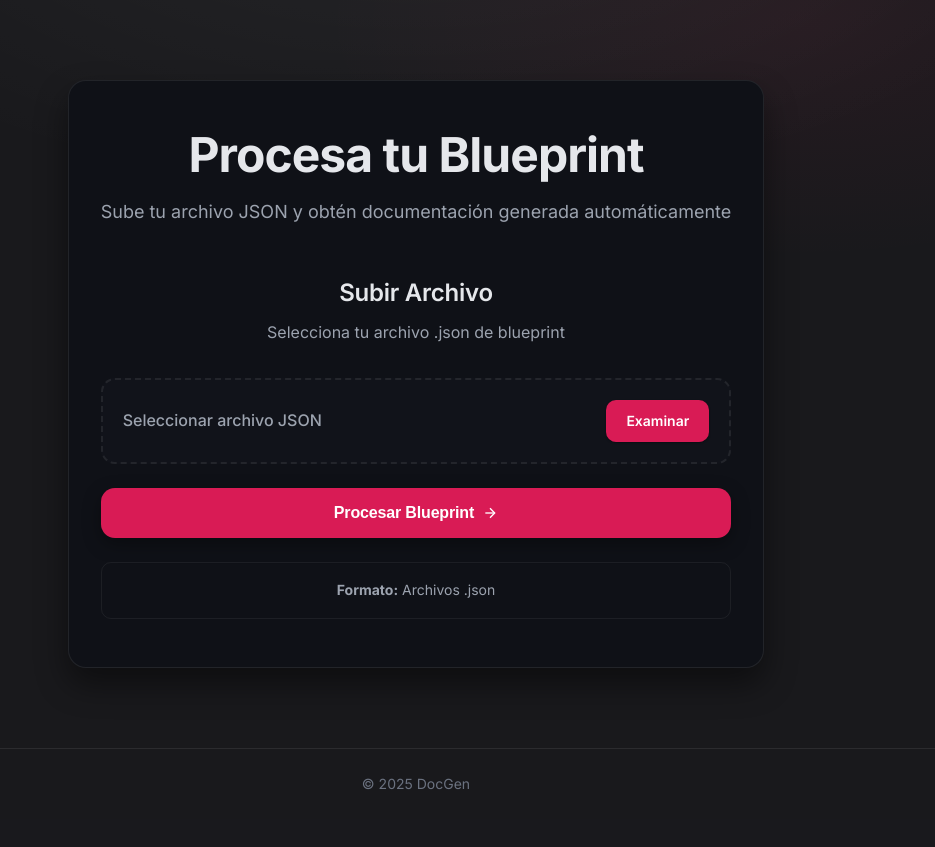
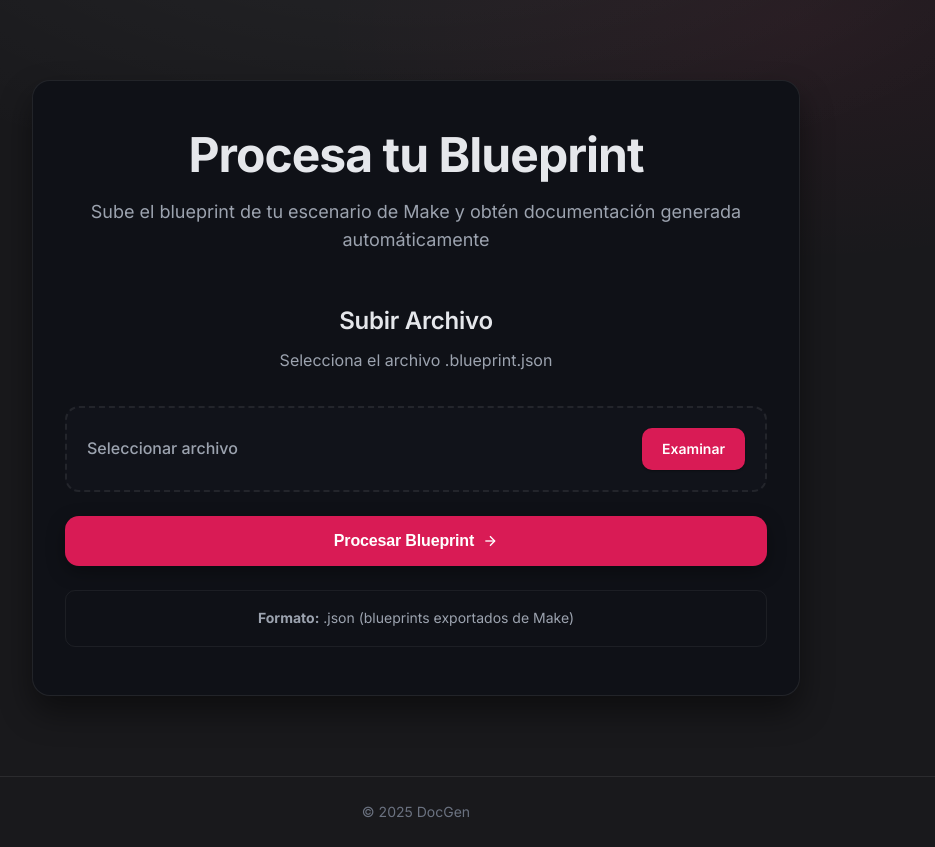
Before and after one commit to EmilioGiordano/docgen, a FastAPI app: page / in a window 1280 px wide. Shown: the part 68-915 px from the top of the page, without its empty margins (224-1159 px from the left). Before the commit the page ends 857 px from the top, so only its background shows below. Run offline with FastAPI, Linux system fonts and the light colour scheme.

Commit message:
Change texts from frontend

```diff
--- a/templates/index.html
+++ b/templates/index.html
@@ -7,14 +7,14 @@
     <div class="hero">
         <h1 class="hero-title">Procesa tu Blueprint</h1>
         <p class="hero-description">
-            Sube tu archivo JSON y obtén documentación generada automáticamente
+            Sube el blueprint de tu escenario de Make y obtén documentación generada automáticamente
         </p>
     </div>
 
     <div class="upload-section">
         <div class="upload-card">
             <h2 class="upload-title">Subir Archivo</h2>
-            <p class="upload-description">Selecciona tu archivo .json de blueprint</p>
+            <p class="upload-description">Selecciona el archivo .blueprint.json</p>
 
             <form action="/build" method="post" enctype="multipart/form-data" class="upload-form">
                 <div class="file-input-container">
@@ -25,7 +25,7 @@
                            required
                            class="file-input" />
                     <label for="file-input" class="file-input-label">
-                        <span class="file-input-text">Seleccionar archivo JSON</span>
+                        <span class="file-input-text">Seleccionar archivo</span>
                         <span class="file-input-button">Examinar</span>
                     </label>
                 </div>
@@ -42,7 +42,7 @@
             </form>
 
             <div class="file-info">
-                <p><strong>Formato:</strong> Archivos .json</p>
+                <p><strong>Formato:</strong> .json (blueprints exportados de Make)</p>
             </div>
         </div>
     </div>
@@ -67,7 +67,7 @@
                 fileInputText.style.color = '#10B981';
             }
         } else {
-            fileInputText.textContent = 'Seleccionar archivo JSON';
+            fileInputText.textContent = 'Seleccionar archivo';
             fileInputText.style.color = '#6B7280';
         }
     });
```
